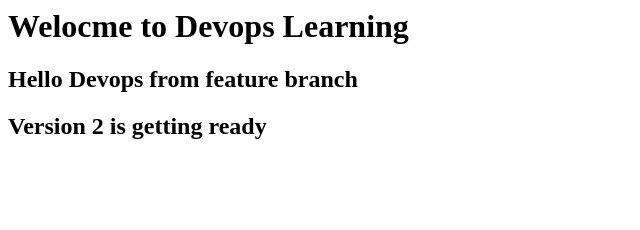
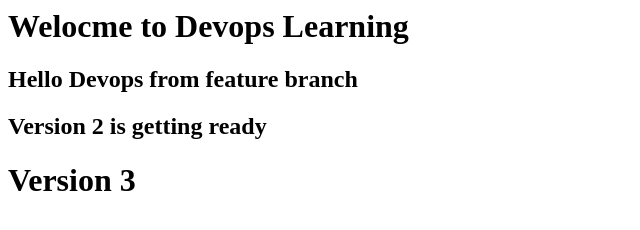
Before and after one commit to Chandrumgchandu/Devops-todo-app, a plain HTML site: page app/index.html in a window 1280 px wide. Shown: the whole page, without its empty margins (0-640 px from the left). Drawn offline with Linux system fonts and the light colour scheme.

Commit message:
v3 ready

```diff
--- a/app/index.html
+++ b/app/index.html
@@ -3,3 +3,5 @@
 <h2> Hello Devops from feature branch </h1>
 
 <h2> Version 2 is getting ready </h2>
+
+<h1> Version 3 </h1>
```
